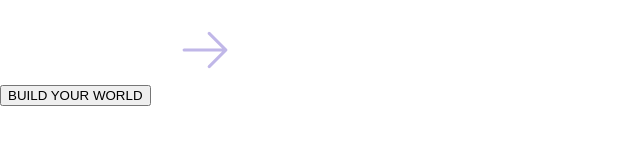
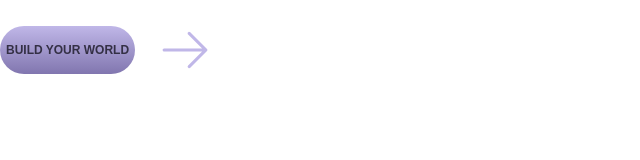
Before and after one commit to Tumworobere/Hydra-landing-page, a plain HTML site: page index.html in a window 1280 px wide. Shown: the whole page, without its empty margins (0-640 px from the left). Drawn offline with Linux system fonts and the light colour scheme.

Commit message:
Styled the buttons

```diff
--- a/style.css
+++ b/style.css
@@ -2,3 +2,24 @@ body {
     margin: 0;
     padding: 0
   }
+
+  .btns {
+    display: flex;
+    align-items: center;
+  }
+  .hd-button-3 {
+    font-family: "Montserrat", sans-serif;
+    font-weight: bold;
+    font-size: 12px;
+    color: #343045;
+    border: none;
+
+    border-radius: 40px;
+    background: rgb(129, 118, 175);
+    background: linear-gradient(
+      0deg,
+      rgba(129, 118, 175, 1) 0%,
+      rgba(192, 183, 232, 1) 100%
+    );
+    height: 48px;
+  }
```
